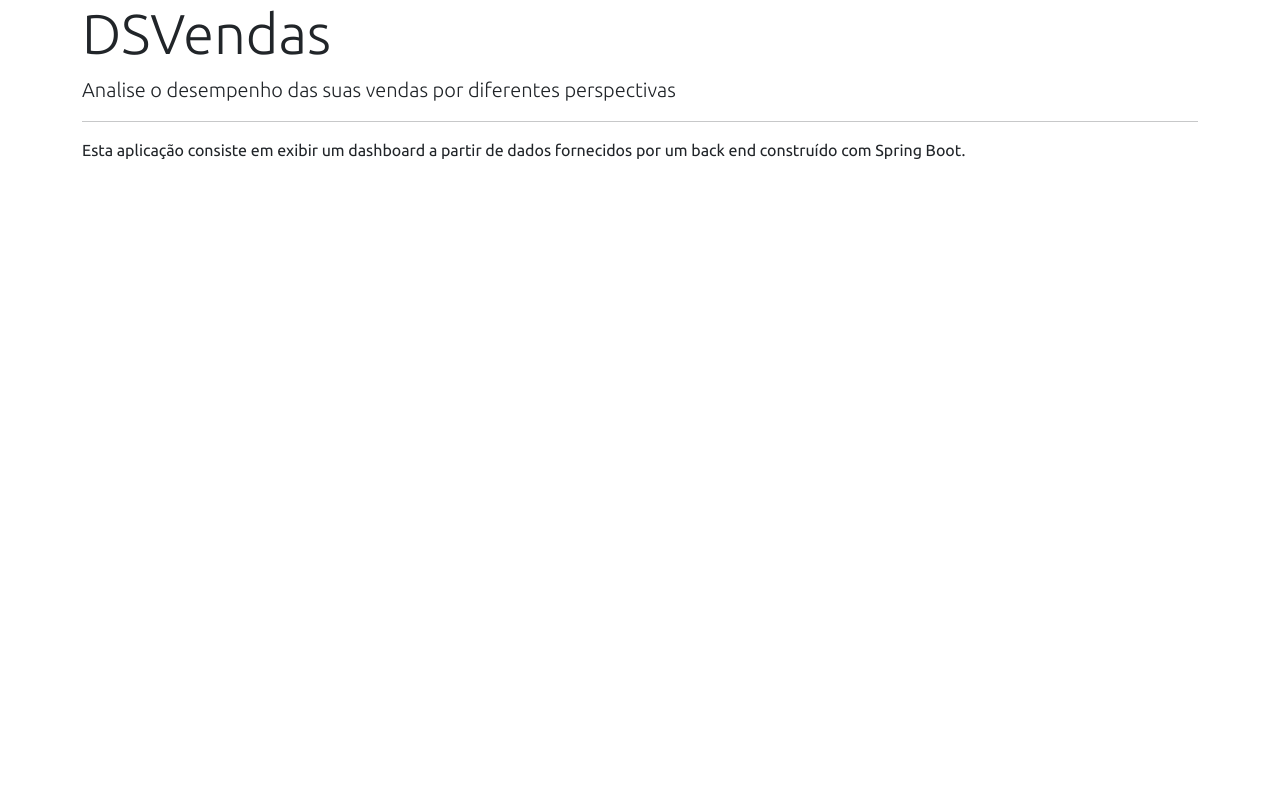
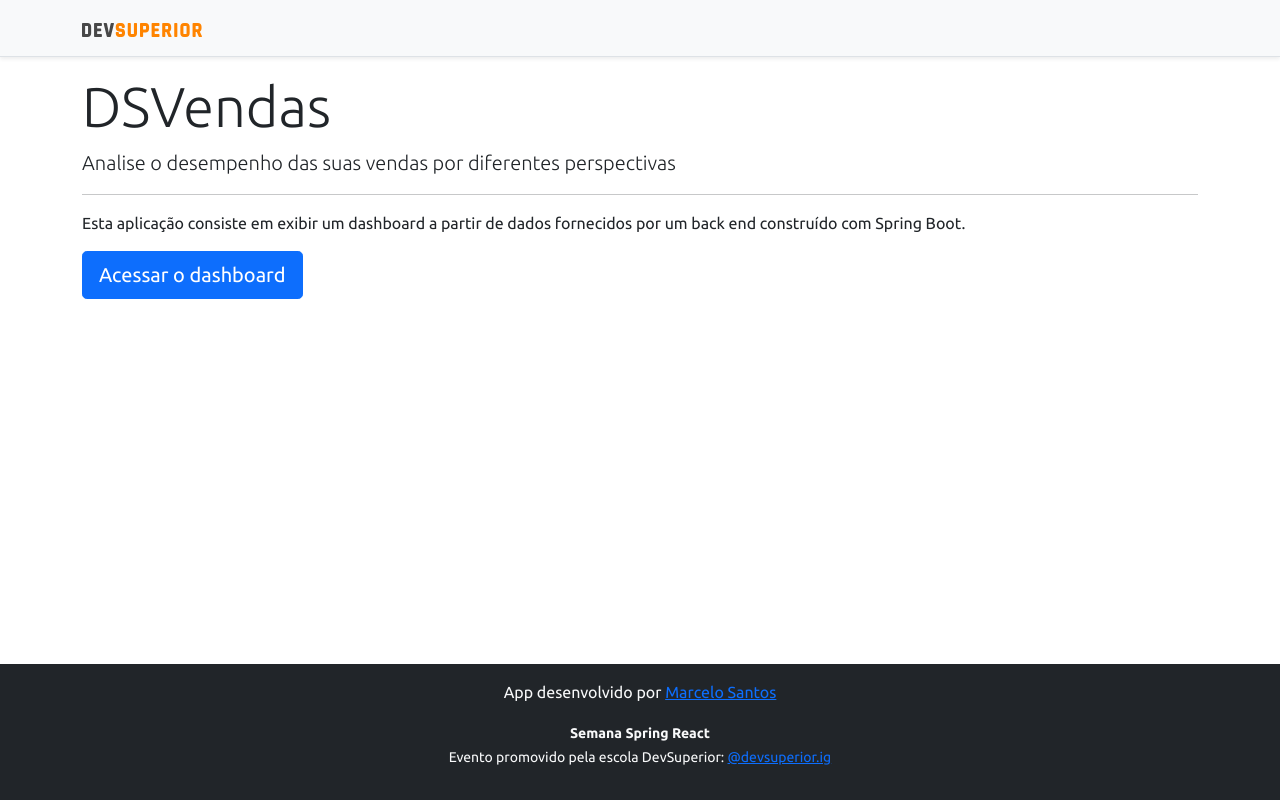
Before and after one commit to marcelosanto/devsvendas, a React (Create React App) app in the folder frontend/: page / in a window 1280 px wide. Built offline with nearby package versions, Linux system fonts and the light colour scheme.

Commit message:
Home, navigation

```diff
--- a/frontend/src/Components/Navbar/index.tsx
+++ b/frontend/src/Components/Navbar/index.tsx
@@ -1,3 +1,4 @@
+import { Link } from 'react-router-dom'
 import ImgDsDark from '../../assets/img/ds-sark.svg'
 
 function NavBar() {
@@ -5,7 +6,9 @@
     <div className='d-flex flex-column flex-md-row align-items-center p-3 px-md-4 mb-3 bg-light border-bottom shadow-sm'>
       <div className='container'>
         <nav className='my-2 my-md-0 mr-md-3'>
-          <img src={ImgDsDark} alt='DevSuperior' width='120' />
+          <Link to='/'>
+            <img src={ImgDsDark} alt='DevSuperior' width='120' />
+          </Link>
         </nav>
       </div>
     </div>
--- a/frontend/src/pages/Home/index.tsx
+++ b/frontend/src/pages/Home/index.tsx
@@ -1,5 +1,11 @@
+import Footer from 'Components/Footer'
+import NavBar from 'Components/Navbar'
+import { Link } from 'react-router-dom'
+
 export default function Home() {
   return (
+    <>
+      <NavBar />
       <div className='container'>
         <div className='jumbotron'>
           <h1 className='display-4'>DSVendas</h1>
@@ -11,7 +17,12 @@
             Esta aplicação consiste em exibir um dashboard a partir de dados
             fornecidos por um back end construído com Spring Boot.
           </p>
+          <Link className='btn btn-primary btn-lg' to='/dashboard'>
+            Acessar o dashboard
+          </Link>
         </div>
       </div>
+      <Footer />
+    </>
   )
 }
```
Lines whose indentation alone changed are shown as unchanged.
